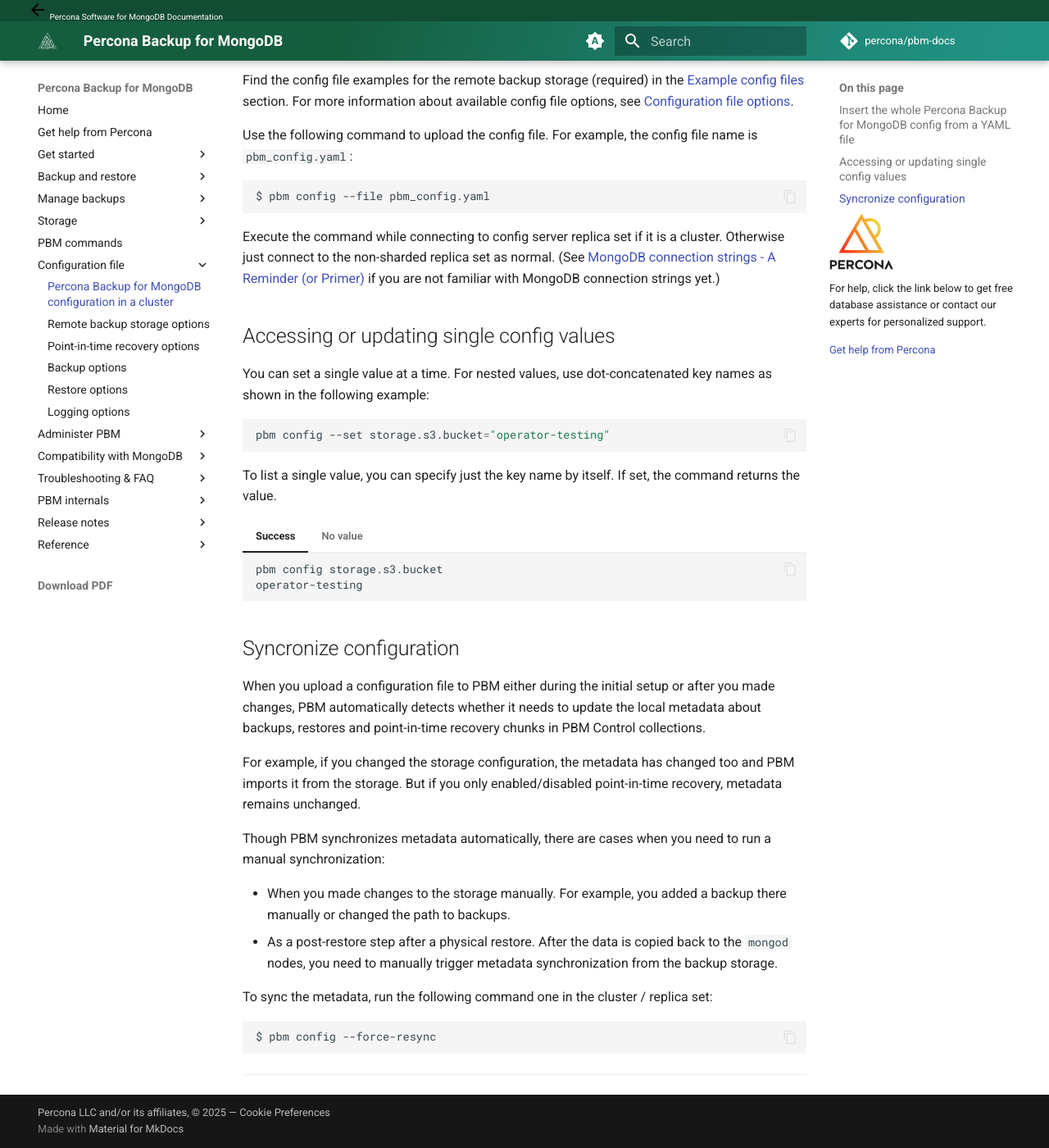
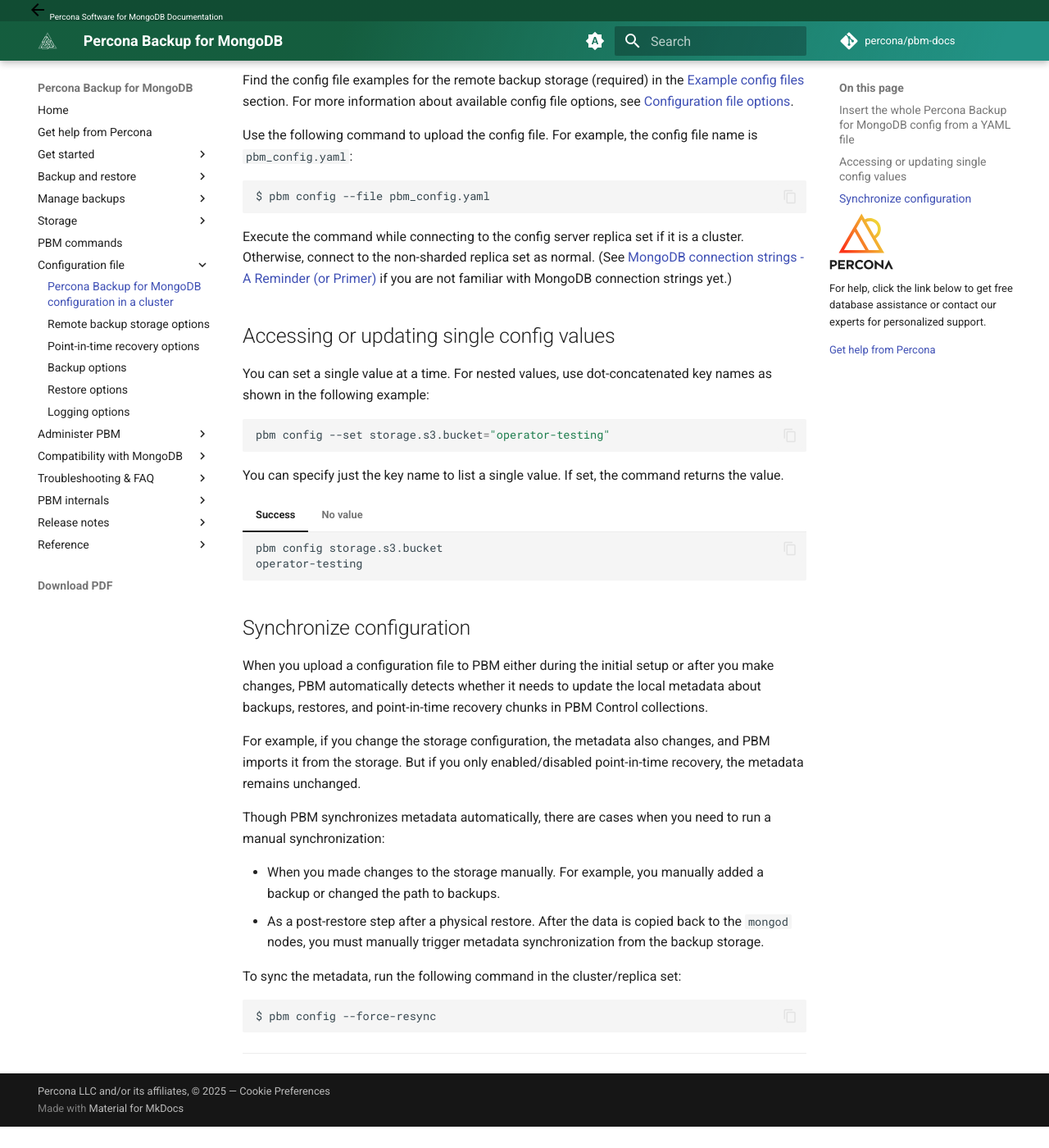
Before and after one commit to percona/pbm-docs, an MkDocs documentation site: the page built from docs/reference/config.md, in a window 1280 px wide and 1400 px high, scrolled down 864 px. Shown: the whole window at 82% size. Built offline with MkDocs 1.6.1 and Material for MkDocs 9.7.7, drawn with Linux system fonts in a browser that asks for light colours; nearby versions of some CDN libraries; comment, search, counter and statistics services are not loaded; after the commit the page ends 2238 px from its top, so only the background shows below that; some of the changed text lies outside the part shown.

Commit message:
Fix wording in config.md (#274)
* Fix wording in config.md

* Update docs/reference/config.md

Co-authored-by: Anastasia Alexandrova <anastasia.alexandrova@percona.com>

---------

Co-authored-by: Anastasia Alexandrova <anastasia.alexandrova@percona.com>

````diff
--- a/docs/reference/config.md
+++ b/docs/reference/config.md
@@ -2,7 +2,7 @@
 
 The configuration information is stored in a single document of the `admin.pbmConfig` collection. That single copy is shared by all the `pbm-agent` processes in a cluster (or non-sharded replica set), and can be read or updated using the `pbm` CLI tool.
 
-You can see the whole config by running
+You can see the whole config by running:
 
 ```{.javascript  data-prompt=">"}
 > db.getSiblingDB(“admin”).pbmConfig.findOne()
@@ -36,8 +36,8 @@
 $ pbm config --file pbm_config.yaml
 ```
 
-Execute the command while connecting to config server replica set if it is a
-cluster. Otherwise just connect to the non-sharded replica set as normal. (See
+Execute the command while connecting to the config server replica set if it is a
+cluster. Otherwise, connect to the non-sharded replica set as normal. (See
 [MongoDB connection strings - A Reminder (or Primer)](../details/authentication.md) if you are not familiar with MongoDB connection strings yet.)
 
 ## Accessing or updating single config values
@@ -48,7 +48,7 @@
 pbm config --set storage.s3.bucket="operator-testing"
 ```
 
-To list a single value, you can specify just the key name by itself.  If set, the command returns the value.
+You can specify just the key name to list a single value.  If set, the command returns the value.
 
 === "Success"
 
@@ -64,18 +64,18 @@
     Error: unable to get config key: invalid config key
     ```
 
-## Syncronize configuration
+## Synchronize configuration
 
-When you upload a configuration file to PBM either during the initial setup or after you made changes, PBM automatically detects whether it needs to update the local metadata about backups, restores and point-in-time recovery chunks  in PBM Control collections.
+When you upload a configuration file to PBM either during the initial setup or after you make changes, PBM automatically detects whether it needs to update the local metadata about backups, restores, and point-in-time recovery chunks  in PBM Control collections.
 
-For example, if you changed the storage configuration, the metadata has changed too and PBM imports it from the storage. But if you only enabled/disabled point-in-time recovery, metadata remains unchanged.
+For example, if you change the storage configuration, the metadata also changes, and PBM imports it from the storage. But if you only enabled/disabled point-in-time recovery, the metadata remains unchanged.
 
 Though PBM synchronizes metadata automatically, there are cases when you need to run a manual synchronization:
 
-* When you made changes to the storage manually. For example, you added a  backup there manually or changed the path to backups.
-* As a post-restore step after a physical restore. After the data is copied back to the `mongod` nodes, you need to manually trigger metadata synchronization from the backup storage.
+* When you made changes to the storage manually. For example, you manually added a backup or changed the path to backups.
+* As a post-restore step after a physical restore. After the data is copied back to the `mongod` nodes, you must manually trigger metadata synchronization from the backup storage.
 
-To sync the metadata, run the following command one in the cluster / replica set:
+To sync the metadata, run the following command in the cluster/replica set:
 
 ```{.bash data-prompt="$"}
 $ pbm config --force-resync
````
